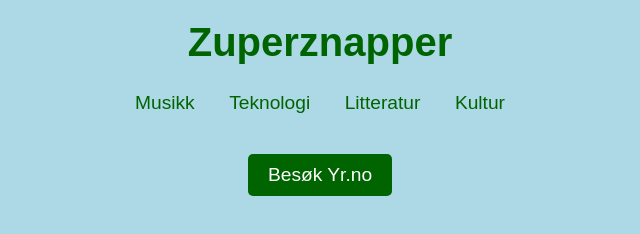
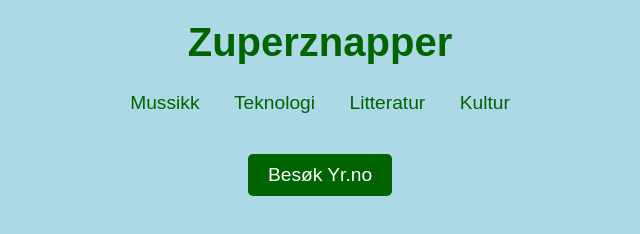
Before and after one commit to zuperznapper/zuperznapper.github.io, a plain HTML site: page index.html in a window 1280 px wide. Shown: the full height of the page, 320-960 px from the left. Drawn offline with Linux system fonts and the light colour scheme.

```diff
--- a/index.html
+++ b/index.html
@@ -49,7 +49,7 @@
     <h1>Zuperznapper</h1>
 
     <nav>
-        <a href="#musikk">Musikk</a>
+        <a href="#musikk">Mussikk</a>
         <a href="#teknologi">Teknologi</a>
         <a href="#litteratur">Litteratur</a>
         <a href="#kultur">Kultur</a>
```
